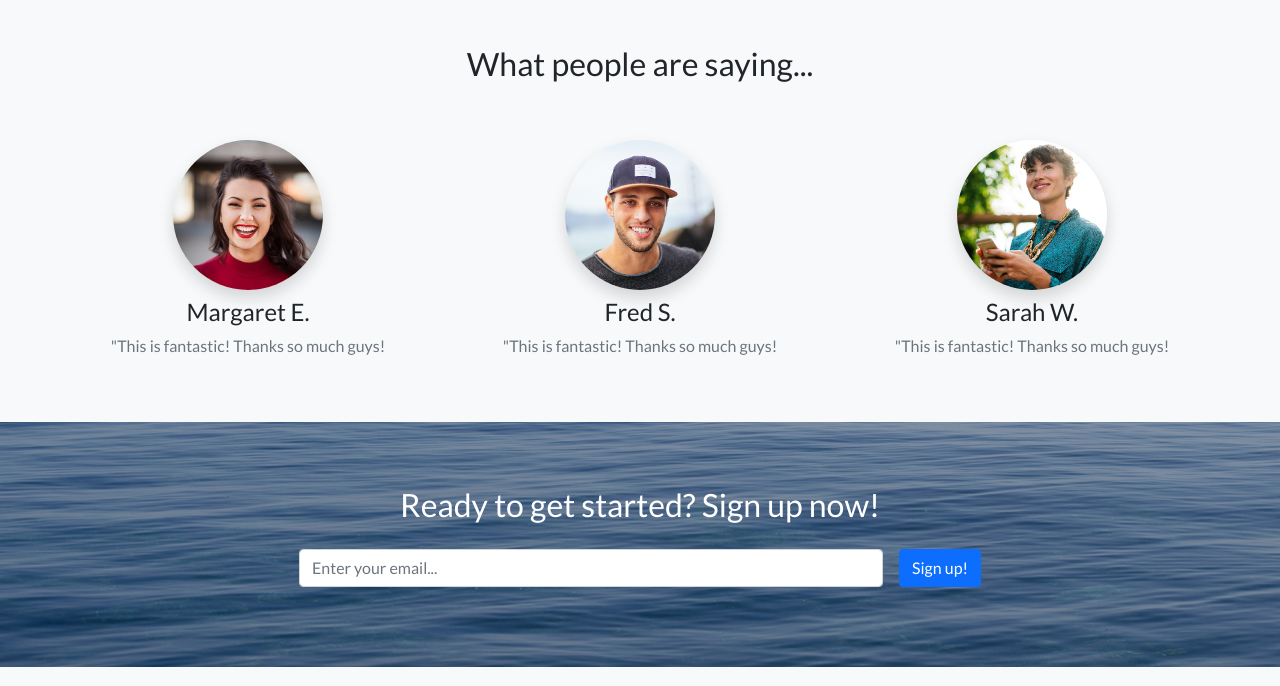
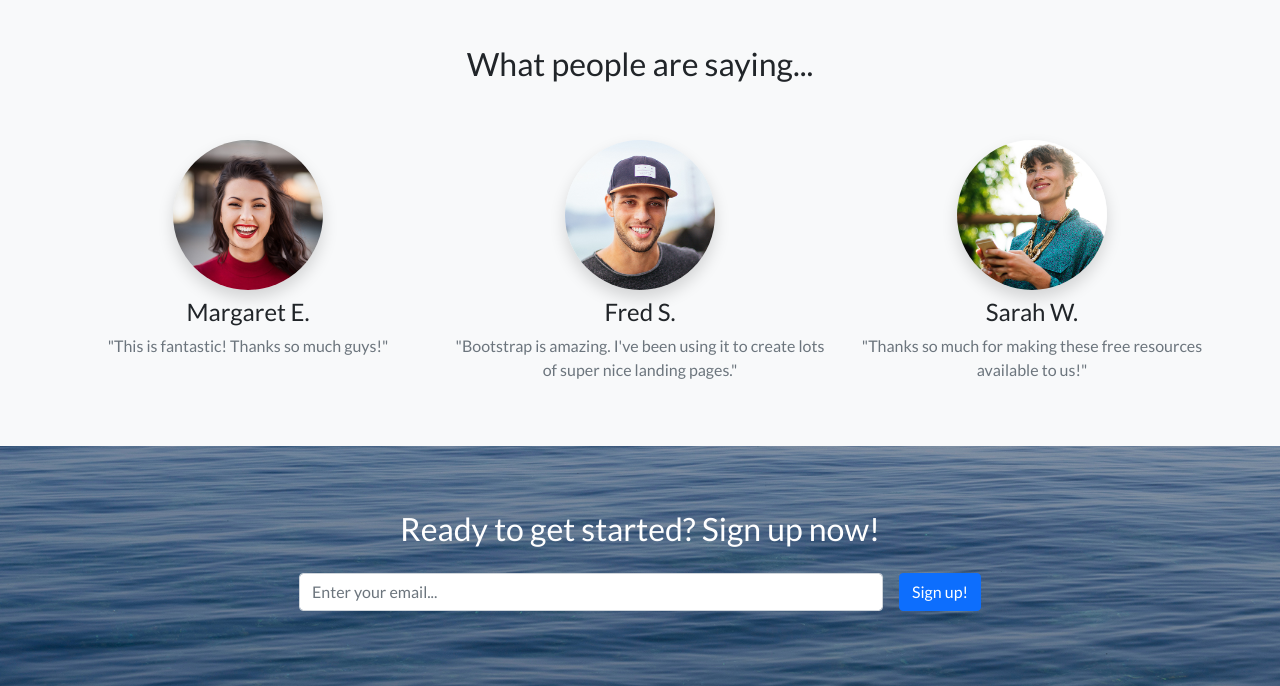
Before and after one commit to mrimavicius/tarpinis-atsiskaitymas-mantas, a website: page index.html in a window 1280 px wide. Shown: the part 1710-2396 px from the top of the page. Drawn offline with nearby package versions, Linux system fonts and the light colour scheme.

Commit message:
people quotes fixed

```diff
--- a/index.html
+++ b/index.html
@@ -121,21 +121,21 @@
         <div class="text-center">
           <img class="rounded-circle shadow mb-2" src="app/content/testimonials-1.jpg" alt="">
           <h4>Margaret E.</h4>
-          <p class="text-muted">"This is fantastic! Thanks so much guys!</p>
+          <p class="text-muted">"This is fantastic! Thanks so much guys!"</p>
         </div>
       </div>
       <div class="col">
         <div class="text-center">
           <img class="rounded-circle shadow mb-2" src="app/content/testimonials-2.jpg" alt="">
           <h4>Fred S.</h4>
-          <p class="text-muted">"This is fantastic! Thanks so much guys!</p>
+          <p class="text-muted">"Bootstrap is amazing. I've been using it to create lots of super nice landing pages."</p>
         </div>
       </div>
       <div class="col">
         <div class="text-center">
           <img class="rounded-circle shadow mb-2" src="app/content/testimonials-3.jpg" alt="">
           <h4>Sarah W.</h4>
-          <p class="text-muted">"This is fantastic! Thanks so much guys!</p>
+          <p class="text-muted">"Thanks so much for making these free resources available to us!"</p>
         </div>
       </div>
     </div>
```
